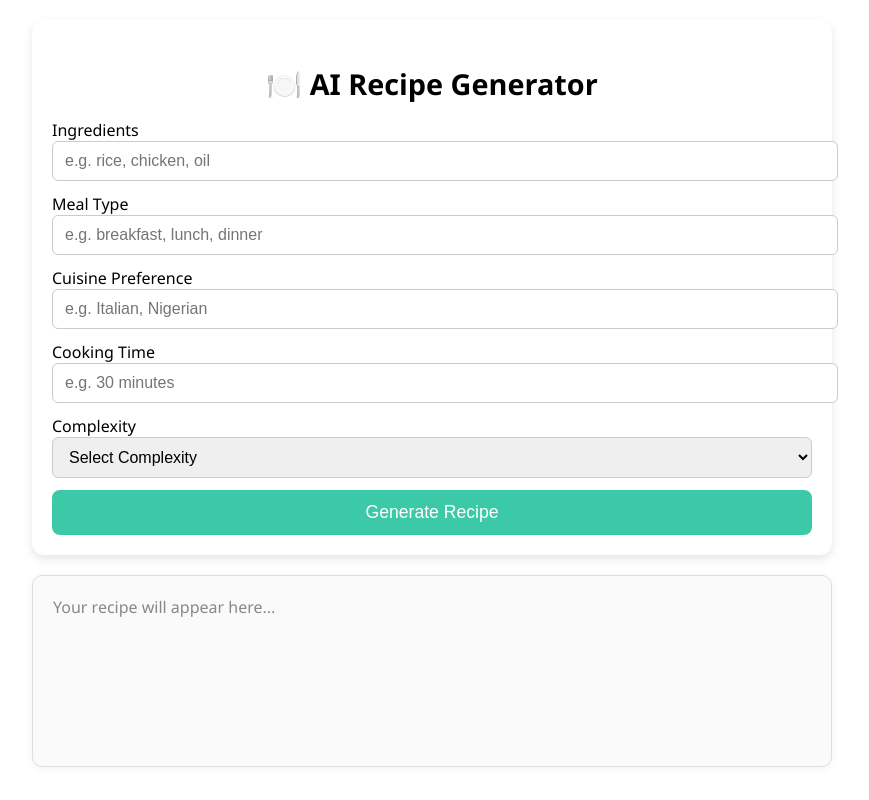
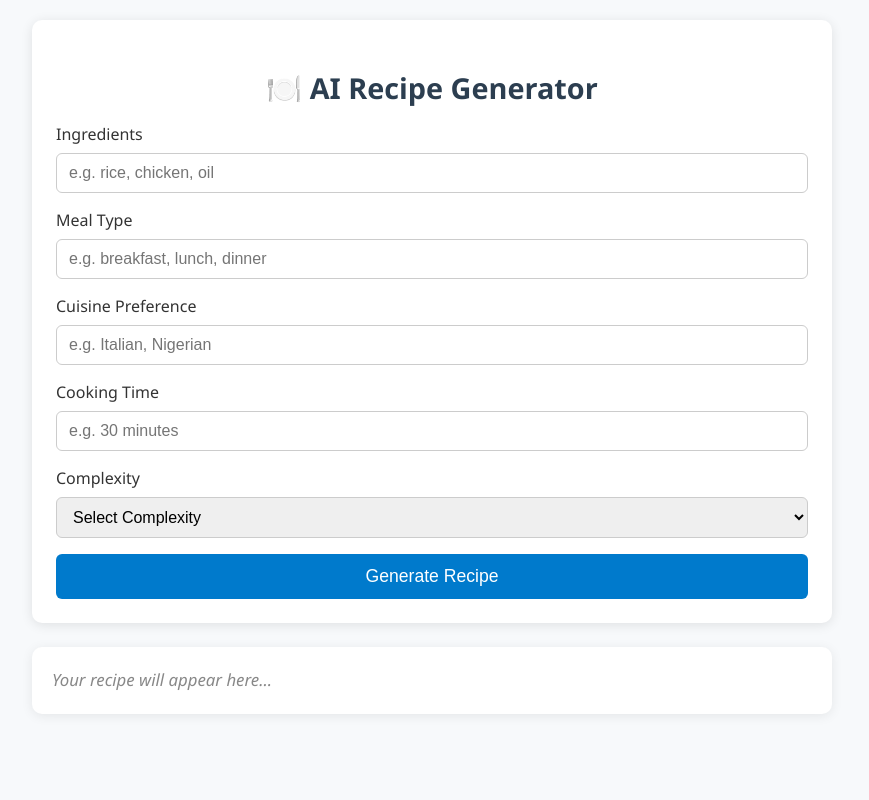
Before and after one commit to Enenche23/Recipe_Gen, a React (Create React App) app in the folder client/: page / in a window 1280 px wide. Shown: the whole page, without its empty margins (208-1077 px from the left). Built offline with nearby package versions, Linux system fonts and the light colour scheme.

Commit message:
commit App.css

```diff
--- a/client/src/App.css
+++ b/client/src/App.css
@@ -1,106 +1,97 @@
+/* App.css */
+
+/* General layout */
+body {
+  margin: 0;
+  font-family: 'Segoe UI', Tahoma, Geneva, Verdana, sans-serif;
+  background: #f7f9fb;
+  color: #333;
+}
+
 .app-container {
   max-width: 800px;
   margin: auto;
   padding: 20px;
-  font-family: 'Segoe UI', sans-serif;
 }
 
+/* Card style */
 .recipe-card {
   background: #fff;
-  padding: 20px;
-  border-radius: 12px;
-  box-shadow: 0 4px 10px rgba(0,0,0,0.1);
-  margin-bottom: 20px;
+  border-radius: 10px;
+  box-shadow: 0 2px 12px rgba(0, 0, 0, 0.1);
+  padding: 24px;
+  margin-bottom: 24px;
 }
 
 .recipe-title {
   text-align: center;
   font-size: 1.8em;
   margin-bottom: 16px;
+  color: #2c3e50;
 }
 
+/* Input fields */
 .input-field {
-  display: block;
   width: 100%;
-  margin-bottom: 12px;
   padding: 10px 12px;
-  font-size: 1em;
+  margin: 8px 0 16px;
   border: 1px solid #ccc;
   border-radius: 6px;
+  font-size: 1em;
+  box-sizing: border-box;
+  transition: border-color 0.2s;
 }
 
+.input-field:focus {
+  border-color: #007acc;
+  outline: none;
+}
+
+/* Generate button */
 .generate-btn {
   display: block;
   width: 100%;
-  padding: 12px;
+  padding: 12px 0;
+  background: #007acc;
+  color: #fff;
+  border: none;
+  border-radius: 6px;
   font-size: 1.1em;
-  color: #fff;
-  background-color: #3bc9a7;
-  border: none;
-  border-radius: 8px;
   cursor: pointer;
-  transition: background-color 0.3s ease;
+  transition: background 0.3s;
 }
 
 .generate-btn:hover {
-  background-color: #33b095;
+  background: #005fa3;
 }
 
+/* Recipe output area */
 .recipe-output {
-  background: #fafafa;
-  border: 1px solid #ddd;
+  background: #fff;
   padding: 20px;
   border-radius: 10px;
   white-space: pre-line;
-  min-height: 150px;
-  box-shadow: 0 2px 8px rgba(0,0,0,0.05);
-}
-
-.fade-in {
-  animation: fadeIn 0.8s ease-in;
-}
-
-@keyframes fadeIn {
-  from { opacity: 0; }
-  to { opacity: 1; }
-}
-
-.recipe-actions {
-  display: flex;
-  justify-content: space-between;
-  margin-top: 16px;
-  flex-wrap: wrap;
-}
-
-.action-btn {
-  flex: 1;
-  margin: 4px;
-  background-color: #f0f0f0;
-  border: none;
-  padding: 10px 14px;
-  border-radius: 6px;
-  cursor: pointer;
-  transition: background-color 0.2s ease;
-}
-
-.action-btn:hover {
-  background-color: #ddd;
-}
-
-.bold-text {
-  font-weight: bold;
-  font-size: 1.2em;
-  color: #2c3e50;
+  box-shadow: 0 2px 12px rgba(0, 0, 0, 0.08);
+  font-size: 1.05em;
+  line-height: 1.6;
 }
 
 .placeholder-text {
   color: #888;
-  text-align: center;
+  font-style: italic;
 }
 
+/* Bold parts of recipe */
+.bold-text {
+  font-weight: bold;
+  color: #2c3e50;
+  font-size: 1.1em;
+}
+
+/* Responsive */
 @media (max-width: 600px) {
   .recipe-card, .recipe-output {
-    padding: 15px;
+    padding: 16px;
   }
   .generate-btn {
     font-size: 1em;
```
